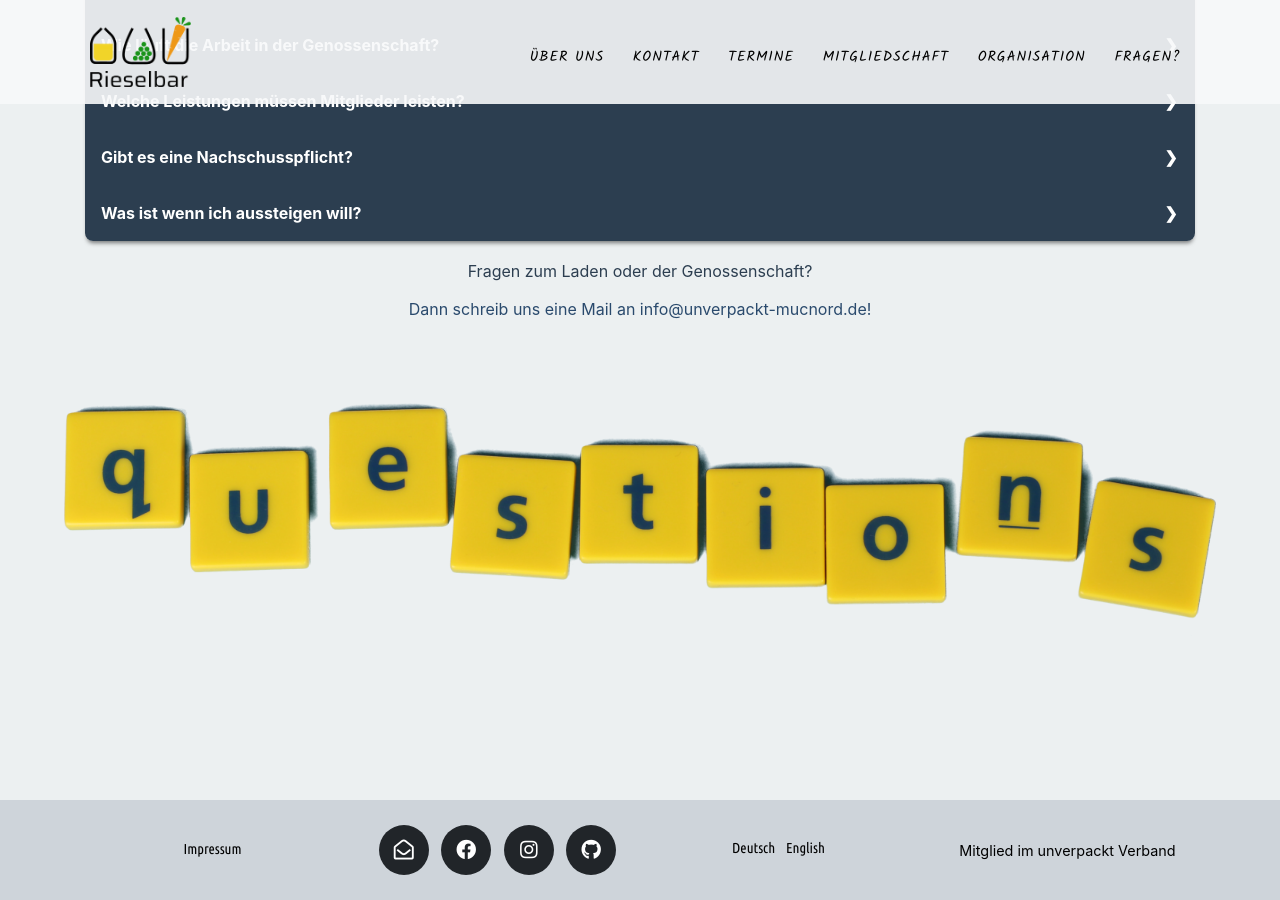
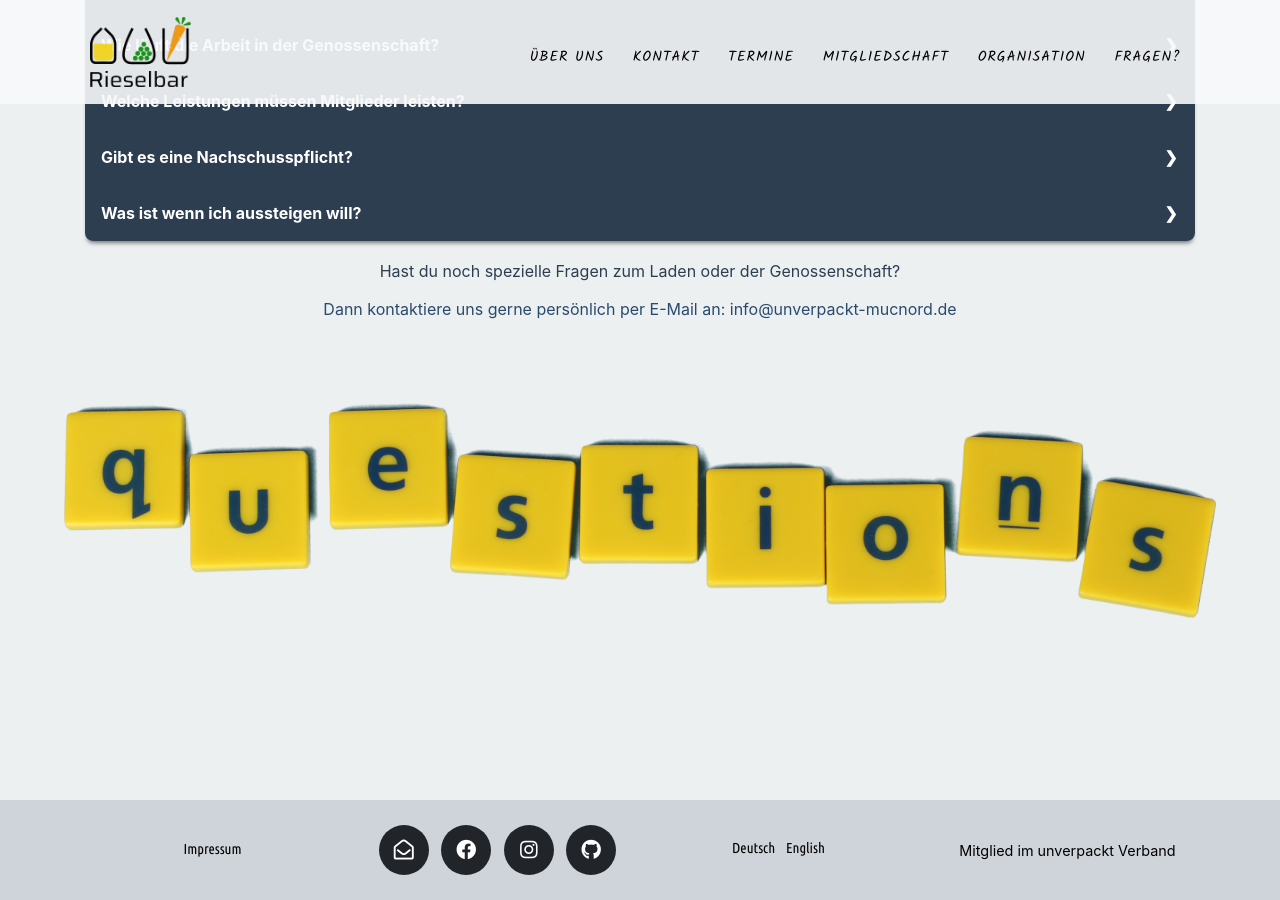
Before and after one commit to BeneHa/unverpacktladen_website, a Jekyll site: the page built from lang/de/faq.md, in a window 1280 px wide and 900 px high, scrolled down 721 px. Built offline with Jekyll 4.4.1, drawn with Linux system fonts in a browser that asks for light colours.

Commit message:
text change (#24)
Co-authored-by: Benedikt Häuser <benedikt.haeuser@btelligent.com>

```diff
--- a/_data/sitetext.yml
+++ b/_data/sitetext.yml
@@ -249,10 +249,10 @@ Außerdem macht es total viel Spaß, in einem Team von tollen Leuten, dieses Pro
 
   contact:
     title: "Kontaktiere uns"
-    text: "Fragen zum Laden oder der Genossenschaft?"
+    text: "Hast du noch spezielle Fragen zum Laden oder der Genossenschaft?"
     formurl: https://forms.office.com/Pages/ResponsePage.aspx?id=-rLNDgdgf0i6Ex6xdNuhVX-2ubvVP-5PjuDGusk2tTZUM1ZLNFBXVkc5NUFSMzZOTk9UMUxTVk1ERyQlQCN0PWcu
     emailaddress: "info@unverpackt-mucnord.de"
-    mailaufforderung: "Dann schreib uns eine Mail an info@unverpackt-mucnord.de!"
+    mailaufforderung: "Dann kontaktiere uns gerne persönlich per E-Mail an: info@unverpackt-mucnord.de"
     section: contact
 
   faq:
```
